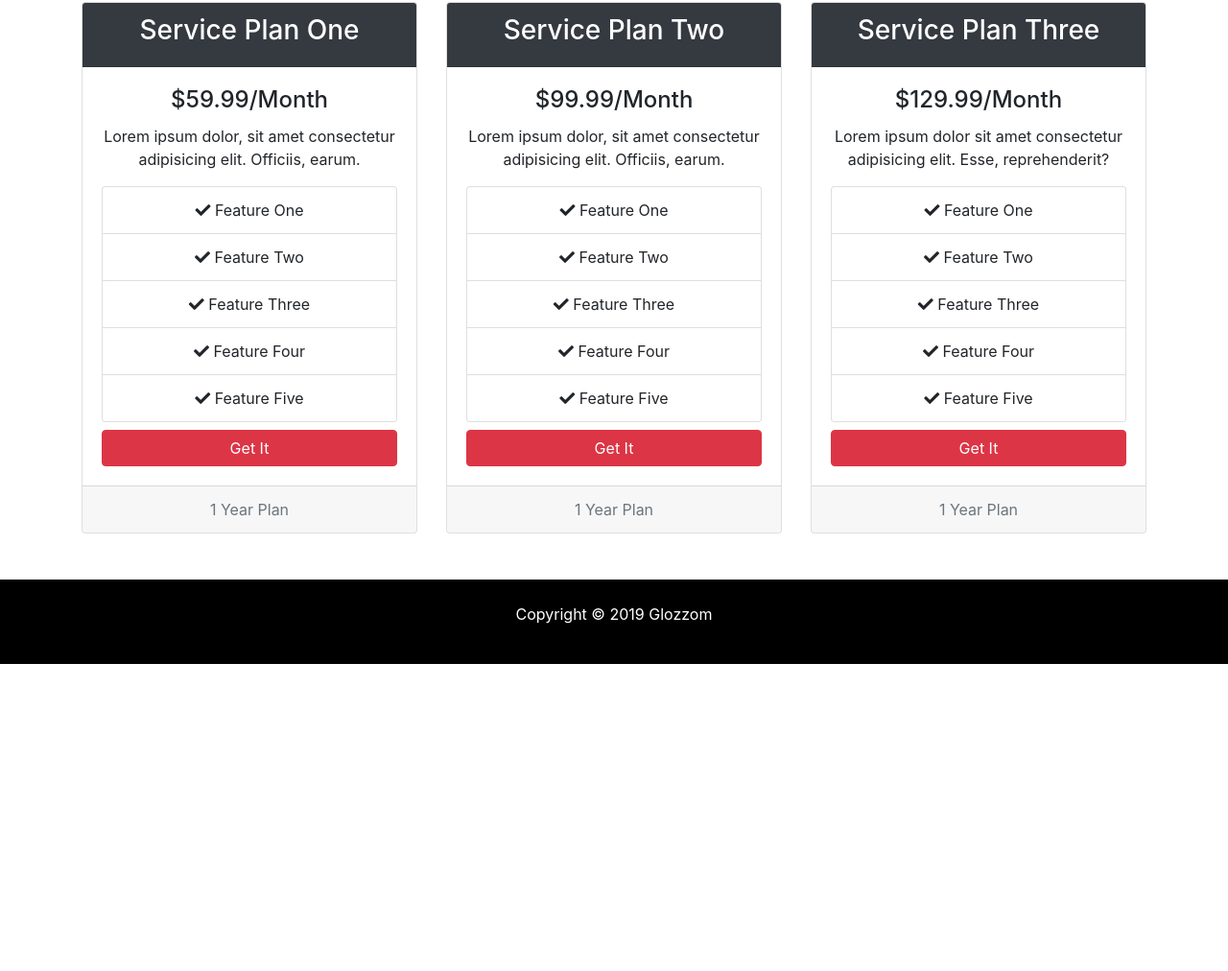
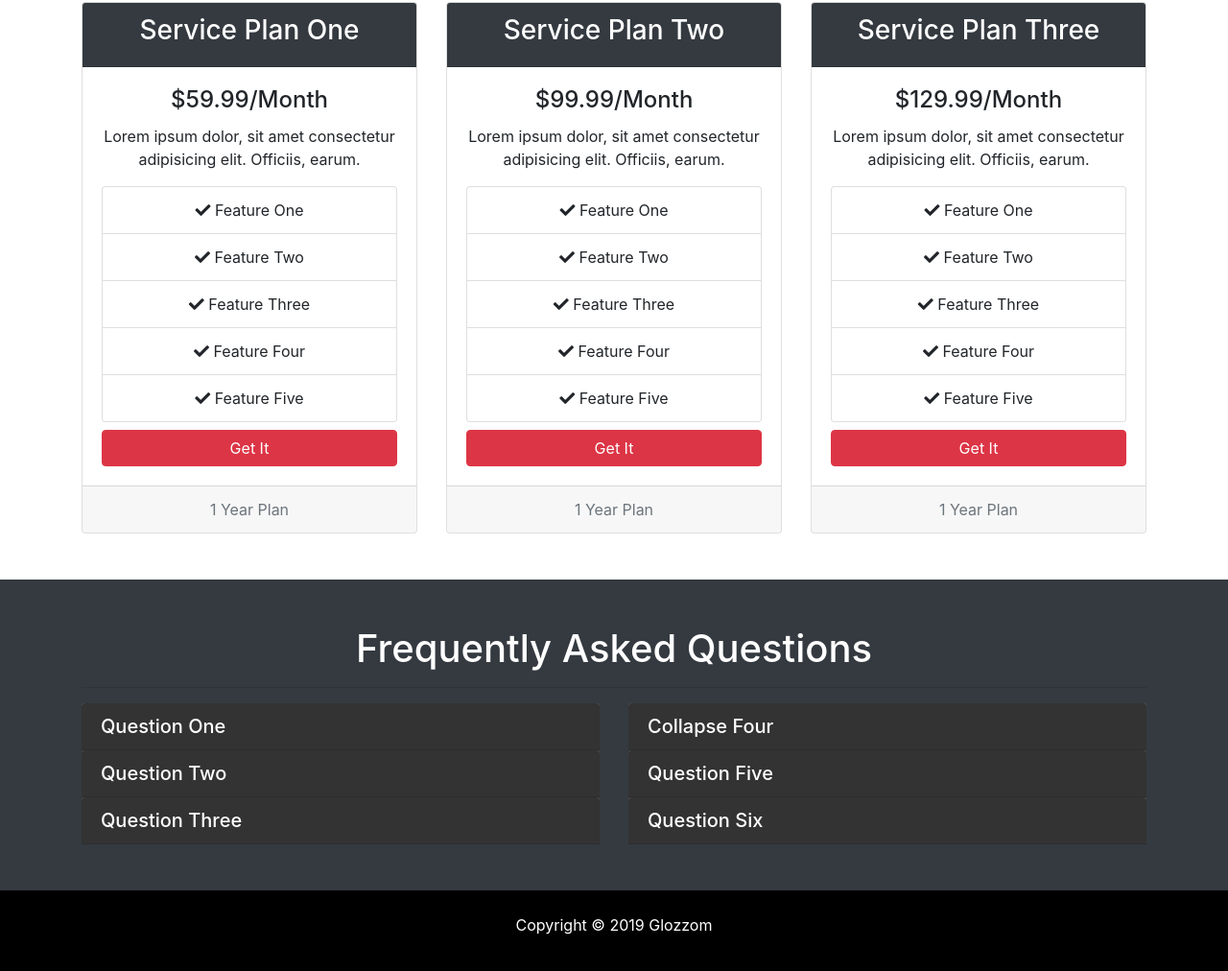
Before and after one commit to DMai90/Glozzom, a plain HTML site: page services.html in a window 1280 px wide. Shown: the part 302-1314 px from the top of the page at 96% size. Before the commit the page ends 994 px from the top, so only its background shows below. Drawn offline with nearby package versions, Linux system fonts and the light colour scheme.

Commit message:
Added FAQ section with accordions

```diff
--- a/css/style.css
+++ b/css/style.css
@@ -84,3 +84,17 @@ body {
   background: #000;
   color: #fff;
 }
+
+#faq .card {
+  border: #444;
+}
+
+#faq a {
+  color: #fff;
+  text-decoration: none;
+}
+
+#faq .card-body,
+#faq .card-header {
+  background: #333;
+}
--- a/services.html
+++ b/services.html
@@ -147,8 +147,8 @@
               <div class="card-body">
                 <h4 class="card-title">$129.99/Month</h4>
                 <p class="card-text">
-                  Lorem ipsum dolor sit amet consectetur adipisicing elit. Esse,
-                  reprehenderit?
+                  Lorem ipsum dolor, sit amet consectetur adipisicing elit.
+                  Officiis, earum.
                 </p>
                 <ul class="list-group">
                   <li class="list-group-item">
@@ -170,6 +170,149 @@
                 <a href="#" class="btn btn-danger btn-block mt-2">Get It</a>
               </div>
               <div class="card-footer text-muted">1 Year Plan</div>
+            </div>
+          </div>
+        </div>
+      </div>
+    </section>
+
+    <!-- FAQ -->
+    <section id="faq" class="bg-dark text-white p-5">
+      <div class="container">
+        <h1 class="text-center">Frequently Asked Questions</h1>
+        <hr />
+        <div class="row">
+          <div class="col-md-6">
+            <div id="accordion">
+              <div class="card">
+                <div class="card-header">
+                  <h5 class="mb-0">
+                    <a
+                      href="#collapseOne"
+                      data-toggle="collapse"
+                      data-parent="#accordion"
+                    >
+                      Question One
+                    </a>
+                  </h5>
+                </div>
+
+                <div id="collapseOne" class="collapse">
+                  <div class="card-body">
+                    Lorem ipsum dolor sit amet consectetur adipisicing elit.
+                    Ullam itaque sunt officiis mollitia omnis commodi cum
+                    aliquid quas doloribus tempore?
+                  </div>
+                </div>
+              </div>
+
+              <div class="card">
+                <div class="card-header">
+                  <h5 class="mb-0">
+                    <a
+                      href="#collapseTwo"
+                      data-toggle="collapse"
+                      data-parent="#accordion"
+                    >
+                      Question Two
+                    </a>
+                  </h5>
+                </div>
+                <div id="collapseTwo" class="collapse">
+                  <div class="card-body">
+                    Lorem ipsum, dolor sit amet consectetur adipisicing elit.
+                    Architecto aperiam, autem ratione assumenda laboriosam
+                    consequatur tempora! Ratione eos consequuntur quas!
+                  </div>
+                </div>
+              </div>
+
+              <div class="card">
+                <div class="card-header">
+                  <h5 class="mb-0">
+                    <a
+                      href="#collapseThree"
+                      data-toggle="collapse"
+                      data-parent="#accordion"
+                    >
+                      Question Three
+                    </a>
+                  </h5>
+                </div>
+                <div id="collapseThree" class="collapse">
+                  <div class="card-body">
+                    Lorem ipsum dolor sit amet consectetur adipisicing elit.
+                    Cupiditate incidunt voluptatum veniam ea modi in labore
+                    fugiat laboriosam id architecto?
+                  </div>
+                </div>
+              </div>
+            </div>
+          </div>
+
+          <div class="col-md-6">
+            <div id="accordion">
+              <div class="card">
+                <div class="card-header">
+                  <h5 class="mb-0">
+                    <a
+                      href="#collapseFour"
+                      data-toggle="collapse"
+                      data-parent="#accordion"
+                    >
+                      Collapse Four
+                    </a>
+                  </h5>
+                </div>
+                <div id="collapseFour" class="collapse">
+                  <div class="card-body">
+                    Lorem ipsum dolor sit amet consectetur adipisicing elit.
+                    Excepturi hic quo praesentium ipsa fuga sed nostrum iure
+                    labore sequi harum?
+                  </div>
+                </div>
+              </div>
+
+              <div class="card">
+                <div class="card-header">
+                  <h5 class="mb-0">
+                    <a
+                      href="#collapseFive"
+                      data-toggle="collapse"
+                      data-parent="#accordion"
+                    >
+                      Question Five
+                    </a>
+                  </h5>
+                </div>
+                <div id="collapseFive" class="collapse">
+                  <div class="card-body">
+                    Lorem ipsum dolor sit amet consectetur adipisicing elit.
+                    Eaque nobis officiis architecto ea? Nostrum impedit
+                    exercitationem autem, amet perferendis sint.
+                  </div>
+                </div>
+              </div>
+
+              <div class="card">
+                <div class="card-header">
+                  <h5 class="mb-0">
+                    <a
+                      href="#collapseSix"
+                      data-toggle="collapse"
+                      data-parent="#accordion"
+                      >Question Six</a
+                    >
+                  </h5>
+                </div>
+                <div id="collapseSix" class="collapse">
+                  <div class="card-body">
+                    Lorem ipsum dolor sit amet consectetur adipisicing elit.
+                    Reiciendis ipsa velit unde ratione facere sequi, culpa
+                    blanditiis. Exercitationem, illum. Voluptatibus?
+                  </div>
+                </div>
+              </div>
             </div>
           </div>
         </div>
```
